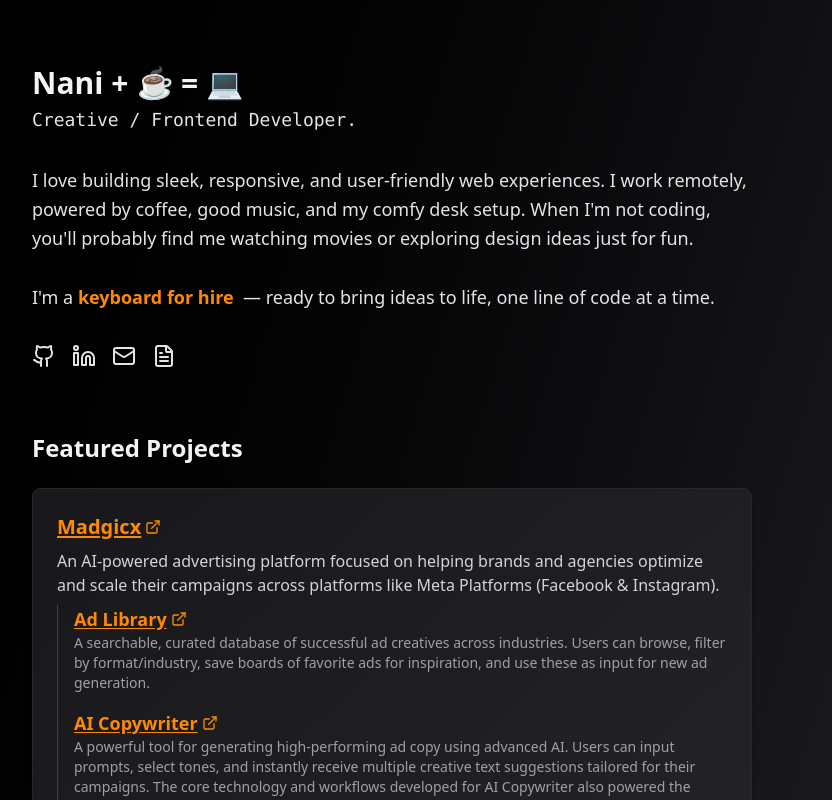
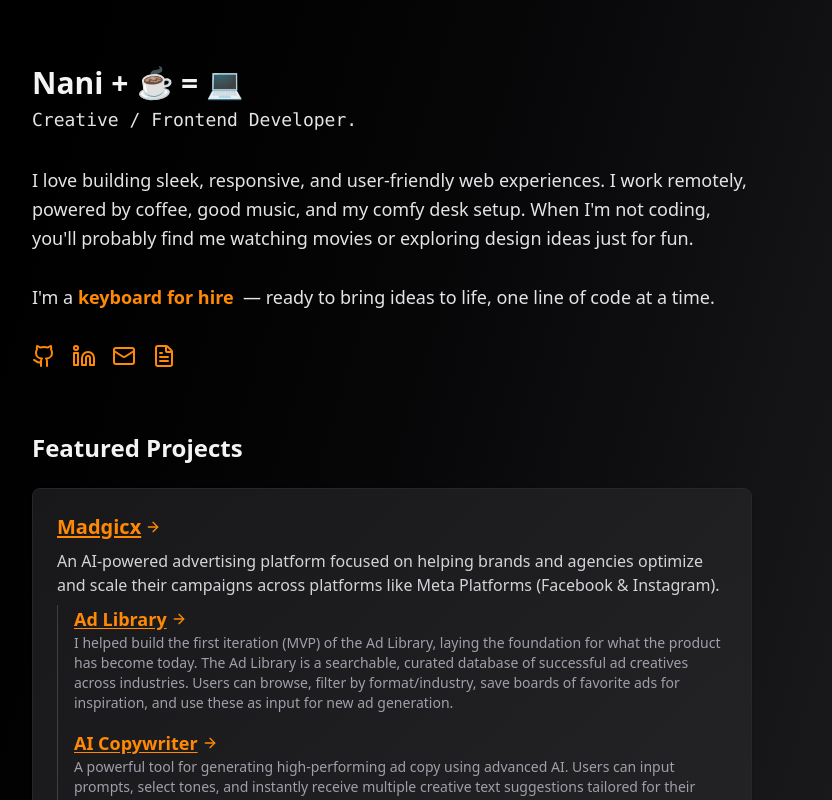
Before and after one commit to hernanosaurus/portfolio.2025, a Next.js app: page / in a window 1280 px wide. Shown: the top 800 px of the page, without its empty margins (248-1080 px from the left). Built offline with nearby package versions, Linux system fonts and the light colour scheme.

Commit message:
animation refinement with some ui/ux changes

```diff
--- a/app/components/common/Card.tsx
+++ b/app/components/common/Card.tsx
@@ -1,7 +1,6 @@
 'use client';
 
 import { motion } from 'framer-motion';
-import { ExternalLink } from 'lucide-react';
 import { Project } from '../../data/projects';
 import Tag from './Tag';
 import Link from './Link';
@@ -13,13 +12,6 @@ interface CardProps {
 export default function Card({ project }: CardProps) {
   return (
     <motion.article
-      whileHover={{ scale: 1.02, y: -4 }}
-      transition={{
-        type: 'spring',
-        stiffness: 300,
-        damping: 600,
-        mass: 0.2
-      }}
       className="rounded-lg border border-zinc-800 bg-gradient-to-br from-zinc-900 to-zinc-800 p-4 md:p-6 shadow-sm transition-all duration-200 hover:shadow-lg hover:border-orange-400"
       aria-label={`Project: ${project.name}`}
     >
@@ -32,7 +24,6 @@ export default function Card({ project }: CardProps) {
           >
             <span className="flex items-center gap-1 align-middle">
               {project.name}
-              <ExternalLink className="w-4 h-4 hidden sm:inline-block align-middle" />
             </span>
           </Link>
         ) : (
@@ -53,7 +44,6 @@ export default function Card({ project }: CardProps) {
                   >
                     <span className="flex items-center gap-1 align-middle">
                       {prod.name}
-                      <ExternalLink className="w-4 h-4 hidden sm:inline-block align-middle" />
                     </span>
                   </Link>
                 ) : (
@@ -70,24 +60,23 @@ export default function Card({ project }: CardProps) {
               )}
               {prod.related && prod.related.length > 0 && (
                 <div className="mt-2 ml-2 border-l-2 border-dashed border-zinc-700 pl-3">
-                  <div className="text-xs text-zinc-400 mb-1 font-semibold">Related:</div>
+                  <div className="text-xs md:text-sm text-zinc-400 mb-1 font-semibold">Related:</div>
                   {prod.related.map((rel) => (
                     <div key={rel.name} className="mb-2">
                       {rel.link ? (
                         <Link
                           href={rel.link}
                           ariaLabel={`Visit related product: ${rel.name}`}
-                          className="text-orange-400 underline underline-offset-2 hover:text-orange-300 focus-visible:outline-2 focus-visible:outline-orange-400 focus-visible:bg-orange-950/20 transition-colors"
+                          className="text-orange-400 underline underline-offset-2 hover:text-orange-300 focus-visible:outline-2 focus-visible:outline-orange-400 focus-visible:bg-orange-950/20 transition-colors group text-base md:text-lg font-semibold"
                         >
                           <span className="flex items-center gap-1 align-middle">
                             {rel.name}
-                            <ExternalLink className="w-3 h-3 inline-block align-middle" />
                           </span>
                         </Link>
                       ) : (
-                        <span className="text-zinc-100">{rel.name}</span>
+                        <span className="text-zinc-100 text-base md:text-lg font-semibold">{rel.name}</span>
                       )}
-                      <div className="text-xs text-zinc-400 mt-0.5">{rel.description}</div>
+                      <div className="text-zinc-400 text-xs md:text-sm mt-0.5">{rel.description}</div>
                     </div>
                   ))}
                 </div>
--- a/app/components/common/Link.tsx
+++ b/app/components/common/Link.tsx
@@ -1,3 +1,7 @@
+import { ArrowRight } from 'lucide-react';
+import { motion, useAnimation } from 'framer-motion';
+import { useState } from 'react';
+
 interface LinkProps {
   href: string;
   children: React.ReactNode;
@@ -8,9 +12,28 @@ interface LinkProps {
 export default function Link({
   href,
   children,
-  className = 'text-orange-400 underline underline-offset-2 hover:text-orange-300 focus-visible:outline-2 focus-visible:outline-orange-400 focus-visible:bg-orange-950/20 transition-colors',
+  className = 'text-orange-400 underline underline-offset-2 hover:text-orange-300 focus-visible:outline-2 focus-visible:outline-orange-400 focus-visible:bg-orange-950/20 transition-colors group',
   ariaLabel,
 }: LinkProps) {
+  const controls = useAnimation();
+
+  const bounceKeyframes = { x: [0, 8, 0] };
+
+  const handleHoverStart = () => {
+    controls.start({
+      ...bounceKeyframes,
+      transition: {
+        repeat: Infinity,
+        duration: 0.8,
+        ease: 'easeInOut',
+      },
+    });
+  };
+  const handleHoverEnd = () => {
+    controls.stop();
+    controls.set({ x: 0 });
+  };
+
   return (
     <a
       href={href}
@@ -19,8 +42,20 @@ export default function Link({
       className={className}
       aria-label={ariaLabel}
       tabIndex={0}
+      onMouseEnter={handleHoverStart}
+      onMouseLeave={handleHoverEnd}
+      onFocus={handleHoverStart}
+      onBlur={handleHoverEnd}
     >
-      {children}
+      <span className="flex items-center gap-1 align-middle">
+        {children}
+        <motion.span
+          className="inline-block"
+          animate={controls}
+        >
+          <ArrowRight className="w-4 h-4 align-middle" />
+        </motion.span>
+      </span>
     </a>
   );
 }
--- /dev/null
+++ b/app/components/common/SocialLink.tsx
@@ -0,0 +1,29 @@
+import { ReactNode } from 'react';
+import { motion } from 'framer-motion';
+
+interface SocialLinkProps {
+  href: string;
+  ariaLabel: string;
+  children: ReactNode;
+  download?: boolean;
+}
+
+export default function SocialLink({ href, ariaLabel, children, download = false }: SocialLinkProps) {
+  return (
+    <motion.a
+      href={href}
+      target={download ? undefined : '_blank'}
+      rel={download ? undefined : 'noopener noreferrer'}
+      aria-label={ariaLabel}
+      className="text-orange-400 hover:text-orange-300 focus-visible:outline-2 focus-visible:outline-orange-400 rounded transition-colors group"
+      tabIndex={0}
+      download={download}
+      whileHover={{ scale: 1.12, y: -2 }}
+      transition={{ type: 'spring', stiffness: 300, damping: 20 }}
+    >
+      <span className="flex items-center gap-1 align-middle">
+        {children}
+      </span>
+    </motion.a>
+  );
+}
--- a/app/components/sections/Hero.tsx
+++ b/app/components/sections/Hero.tsx
@@ -2,6 +2,7 @@
 
 import { motion } from 'framer-motion';
 import { Github, Linkedin, Mail, FileText } from 'lucide-react';
+import SocialLink from '../common/SocialLink';
 
 const fadeInUp = {
   hidden: { opacity: 0, y: 20 },
@@ -64,28 +65,31 @@ export default function Hero() {
         variants={fadeInUp}
         className="flex flex-row gap-3 md:gap-4 mt-2"
       >
-        <a
+        <SocialLink
           href="https://github.com/hernanosaurus"
-          target="_blank"
-          rel="noopener noreferrer"
-          aria-label="Visit Nani's GitHub profile"
+          ariaLabel="Visit Nani's GitHub profile"
         >
-          <Github className="w-6 h-6 text-zinc-200 hover:text-orange-200 transition-colors" />
-        </a>
-        <a
+          <Github className="w-6 h-6" />
+        </SocialLink>
+        <SocialLink
           href="https://www.linkedin.com/in/hernan-terania/"
-          target="_blank"
-          rel="noopener noreferrer"
-          aria-label="Visit Nani's LinkedIn profile"
+          ariaLabel="Visit Nani's LinkedIn profile"
         >
-          <Linkedin className="w-6 h-6 text-zinc-200 hover:text-orange-200 transition-colors" />
-        </a>
-        <a href="mailto:hterania.dev@gmail.com" aria-label="Send email to Nani">
-          <Mail className="w-6 h-6 text-zinc-200 hover:text-orange-200 transition-colors" />
-        </a>
-        <a href="/hTerania.resume.2025.pdf" download aria-label="Download Nani's resume">
-          <FileText className="w-6 h-6 text-zinc-200 hover:text-orange-200 transition-colors" />
-        </a>
+          <Linkedin className="w-6 h-6" />
+        </SocialLink>
+        <SocialLink
+          href="mailto:hterania.dev@gmail.com"
+          ariaLabel="Send email to Nani"
+        >
+          <Mail className="w-6 h-6" />
+        </SocialLink>
+        <SocialLink
+          href="/hTerania.resume.2025.pdf"
+          ariaLabel="Download Nani's resume"
+          download
+        >
+          <FileText className="w-6 h-6" />
+        </SocialLink>
       </motion.div>
     </section>
   );
--- a/app/data/projects.ts
+++ b/app/data/projects.ts
@@ -74,7 +74,7 @@ export const projects: Project[] = [
       {
         name: 'Ad Library',
         description:
-          'A searchable, curated database of successful ad creatives across industries. Users can browse, filter by format/industry, save boards of favorite ads for inspiration, and use these as input for new ad generation.',
+          'I helped build the first iteration (MVP) of the Ad Library, laying the foundation for what the product has become today. The Ad Library is a searchable, curated database of successful ad creatives across industries. Users can browse, filter by format/industry, save boards of favorite ads for inspiration, and use these as input for new ad generation.',
         link: 'https://madgicx.com/ad-library',
       },
       {
```
